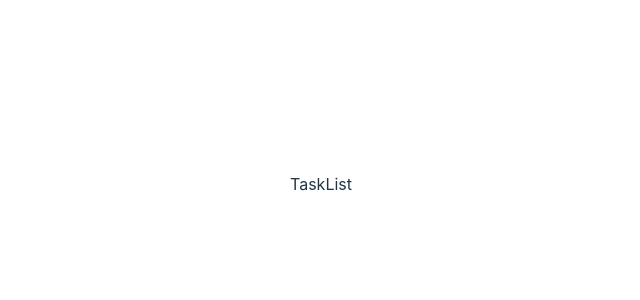
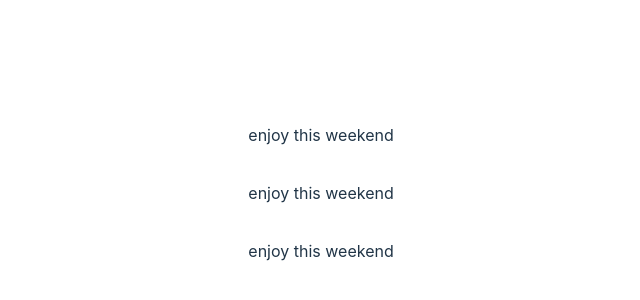
Before and after one commit to juanjosevega99/basic-react, a React (Vite) app: page / in a window 1280 px wide. Shown: the part 216-516 px from the top of the page, without its empty margins (319-959 px from the left). Built offline with nearby package versions, Linux system fonts and the light colour scheme.

Commit message:
chore: use component tasks list in components order

```diff
--- a/src/App.jsx
+++ b/src/App.jsx
@@ -1,4 +1,4 @@
-import TaskList from "./TaskList";
+import TaskList from "./components/TaskList";
 
 import "./App.css";
 
--- a/src/TaskList.jsx
+++ /dev/null
@@ -1,7 +0,0 @@
-function TaskList () {
-  return (
-    <div>TaskList </div>
-  )
-}
-
-export default TaskList
```
